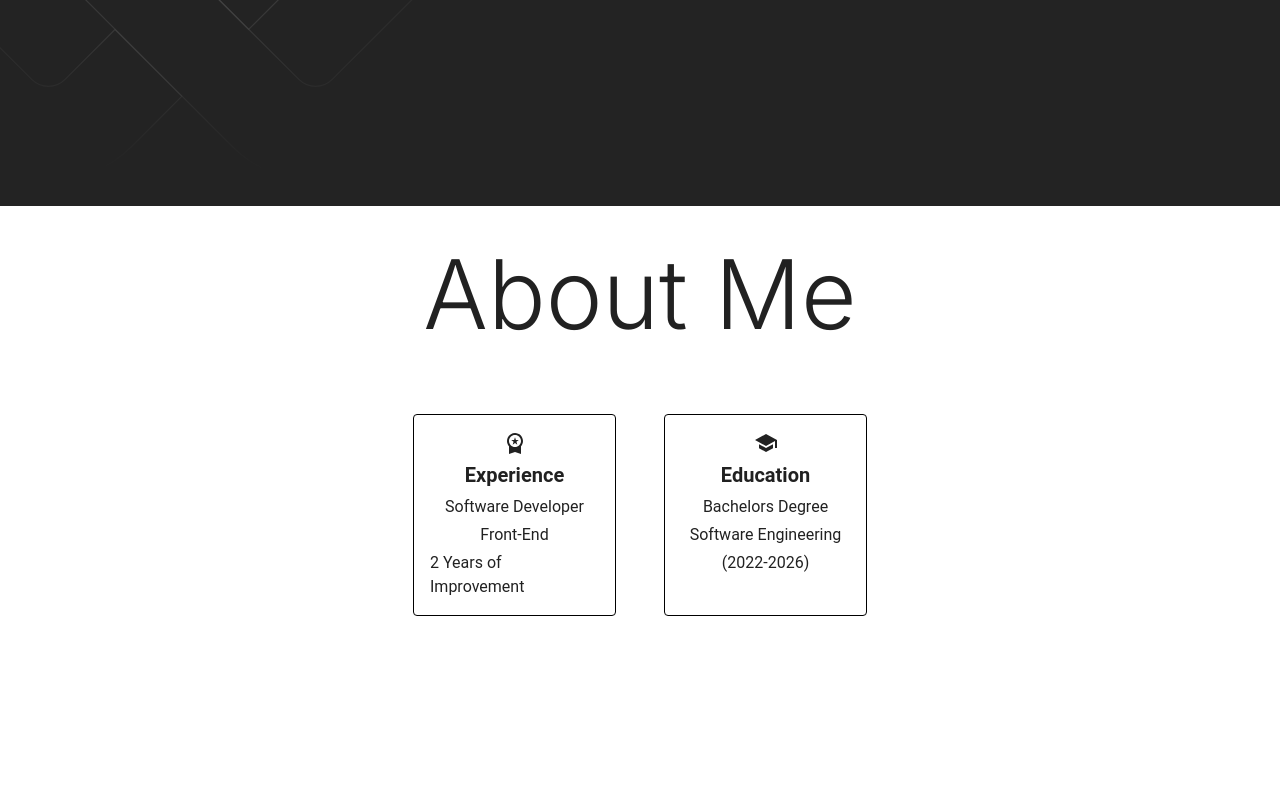
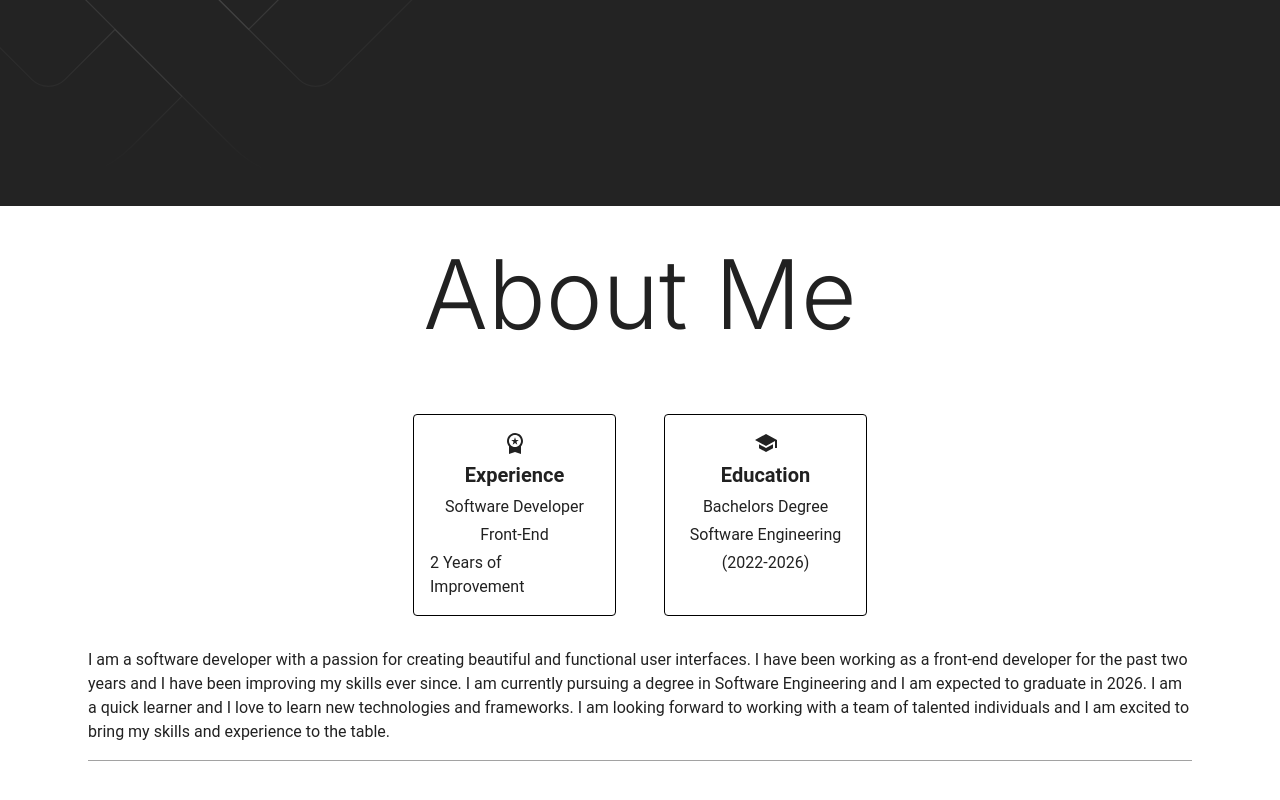
Before and after one commit to MarcusVNT/my-portfolio, a React (Vite) app: page / in a window 1280 px wide. Shown: the part 658-1458 px from the top of the page. Built offline with nearby package versions, Linux system fonts and the light colour scheme; a web font is replaced by a local one.

Commit message:
feat: Biography Model.

```diff
--- a/src/pages/Home/sections/About/About.tsx
+++ b/src/pages/Home/sections/About/About.tsx
@@ -86,6 +86,22 @@ const About = () => {
             </Typography>
           </Box>
         </Grid>
+        <Grid
+          sx={{
+            borderBottom: "1px solid #a2a2a2",
+          }}
+        >
+          <Typography variant="body1" marginTop="2rem" marginBottom="1rem">
+            I am a software developer with a passion for creating beautiful and
+            functional user interfaces. I have been working as a front-end
+            developer for the past two years and I have been improving my skills
+            ever since. I am currently pursuing a degree in Software Engineering
+            and I am expected to graduate in 2026. I am a quick learner and I
+            love to learn new technologies and frameworks. I am looking forward
+            to working with a team of talented individuals and I am excited to
+            bring my skills and experience to the table.
+          </Typography>
+        </Grid>
       </Container>
     </StyledAbout>
   );
```
